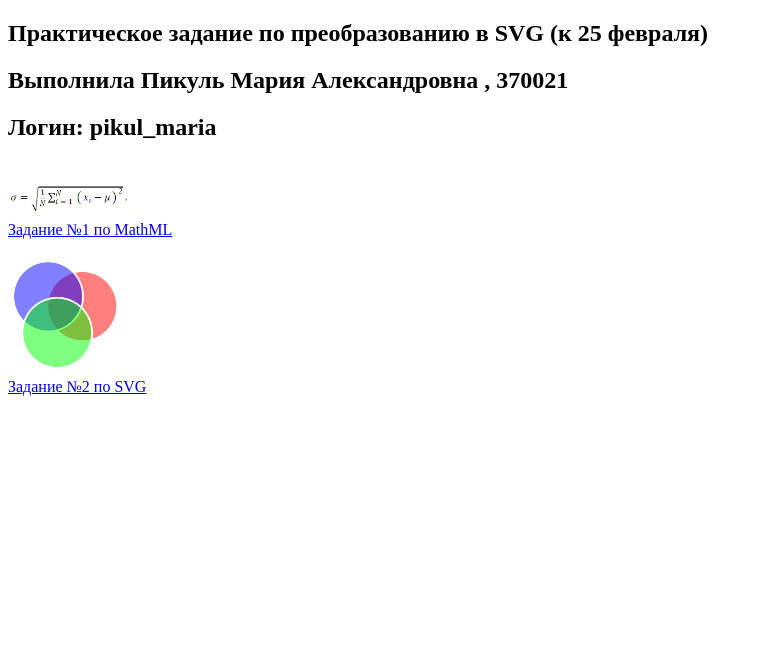
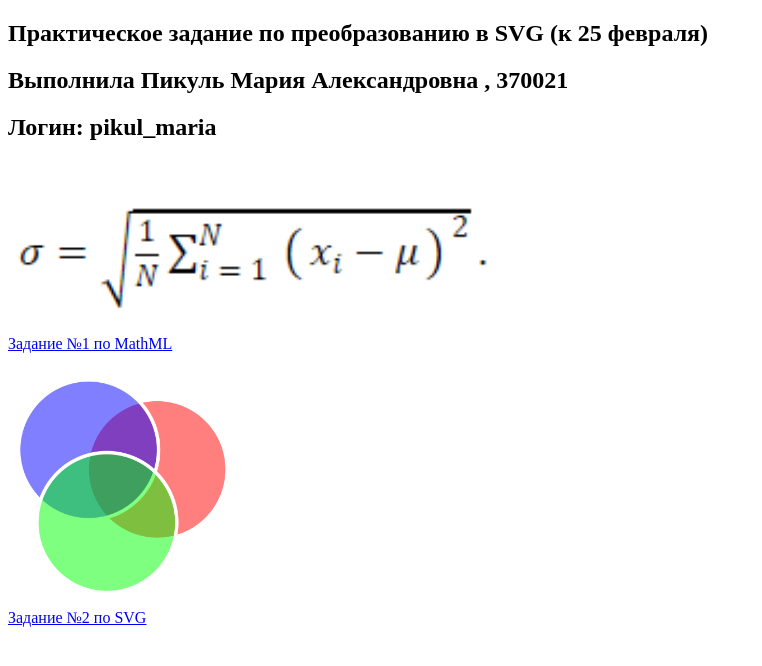
Before and after one commit to PikulMaria/Convert-to-SVG-Task, a plain HTML site: page index.html in a window 1280 px wide. Shown: the whole page, without its empty margins (0-762 px from the left). Drawn offline with Linux system fonts and the light colour scheme.

Commit message:
Update index.html

```diff
--- a/index.html
+++ b/index.html
@@ -14,12 +14,12 @@
     <h2>Логин: pikul_maria</h2>
 
     <br>
-    <img src="./math.png" alt="math" width="10%">
+    <img src="./math.png" alt="math" width="40%">
     <br>
     <a href="./mathml.html">Задание №1 по MathML</a>
     <br>
     <br>
-    <img src="./cir.png" alt="circle" width="10%">
+    <img src="./cir.png" alt="circle" width="20%">
     <br>
     <a href="./svg.html">Задание №2 по SVG</a>
 
```
